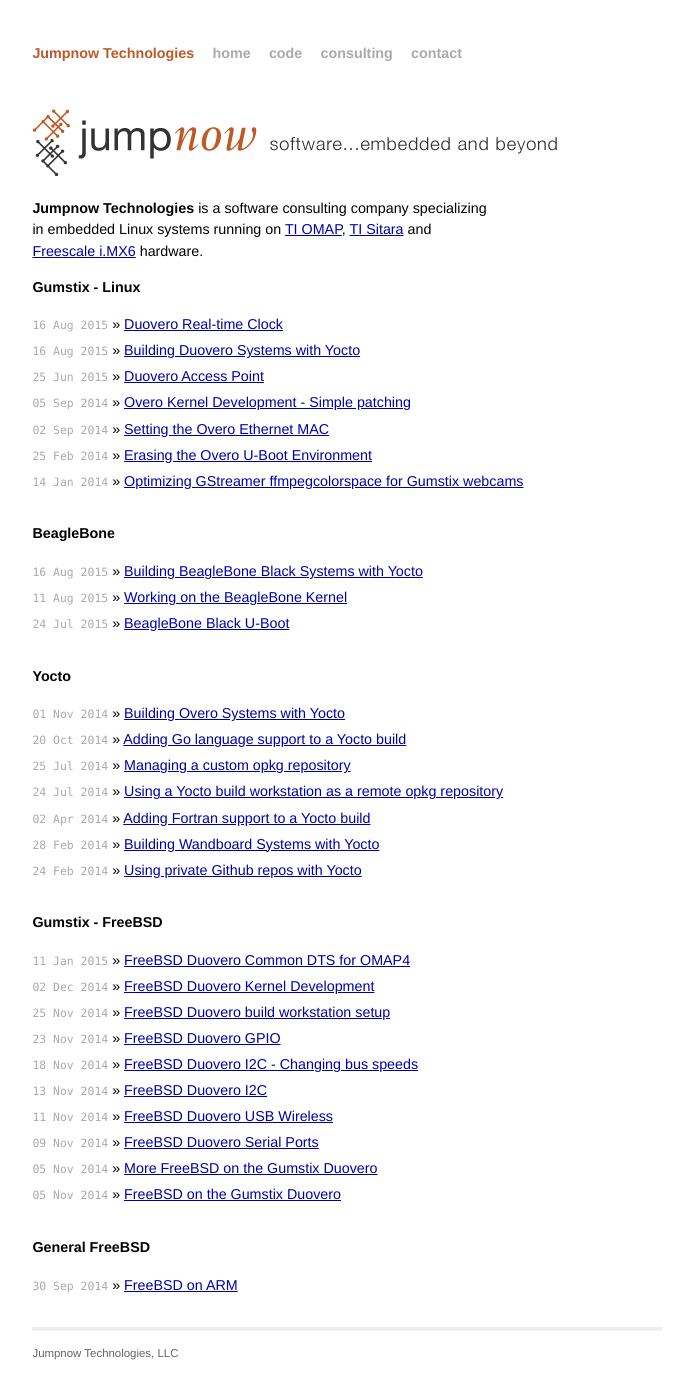
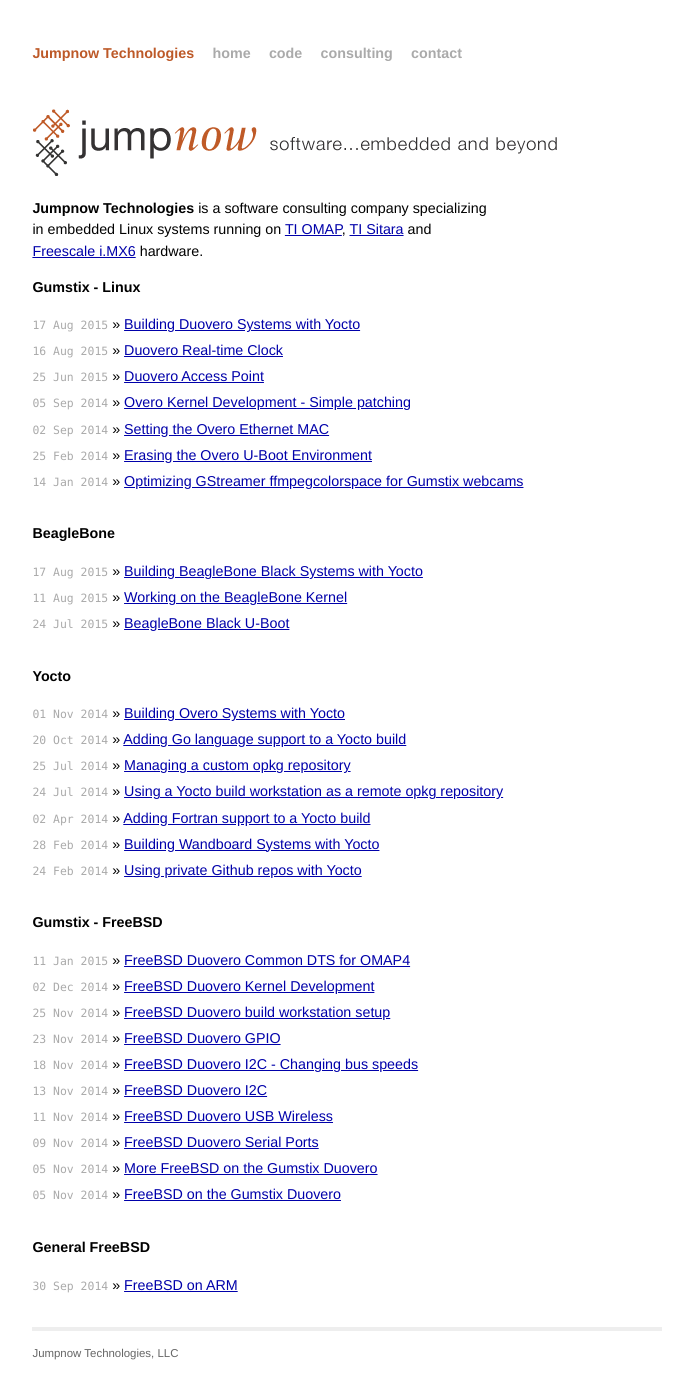
Before and after one commit to jumpnow/jumpnowtek-site, a Jekyll site: the page built from index.html, in a window 1280 px wide. Shown: the whole page, without its empty margins (293-986 px from the left). Built offline with Jekyll 4.4.1, drawn with Linux system fonts in a browser that asks for light colours.

```diff
--- a/_posts/2014-02-21-Duovero-Systems-with-Yocto.md
+++ b/_posts/2014-02-21-Duovero-Systems-with-Yocto.md
@@ -2,7 +2,7 @@
 layout: post
 title: Building Duovero Systems with Yocto
 description: "Building customized systems for Gumstix Duovero using tools from the Yocto Project"
-date: 2015-08-16 05:55:00
+date: 2015-08-17 10:19:00
 categories: gumstix-linux
 tags: [linux, gumstix, duovero, yocto]
 ---
```
Also changed, not shown: other parts of _posts/2014-02-21-Duovero-Systems-with-Yocto.md (+1 -1 lines), _posts/2015-06-08-BeagleBone-Systems-with-Yocto.md (+2 -2 lines).
